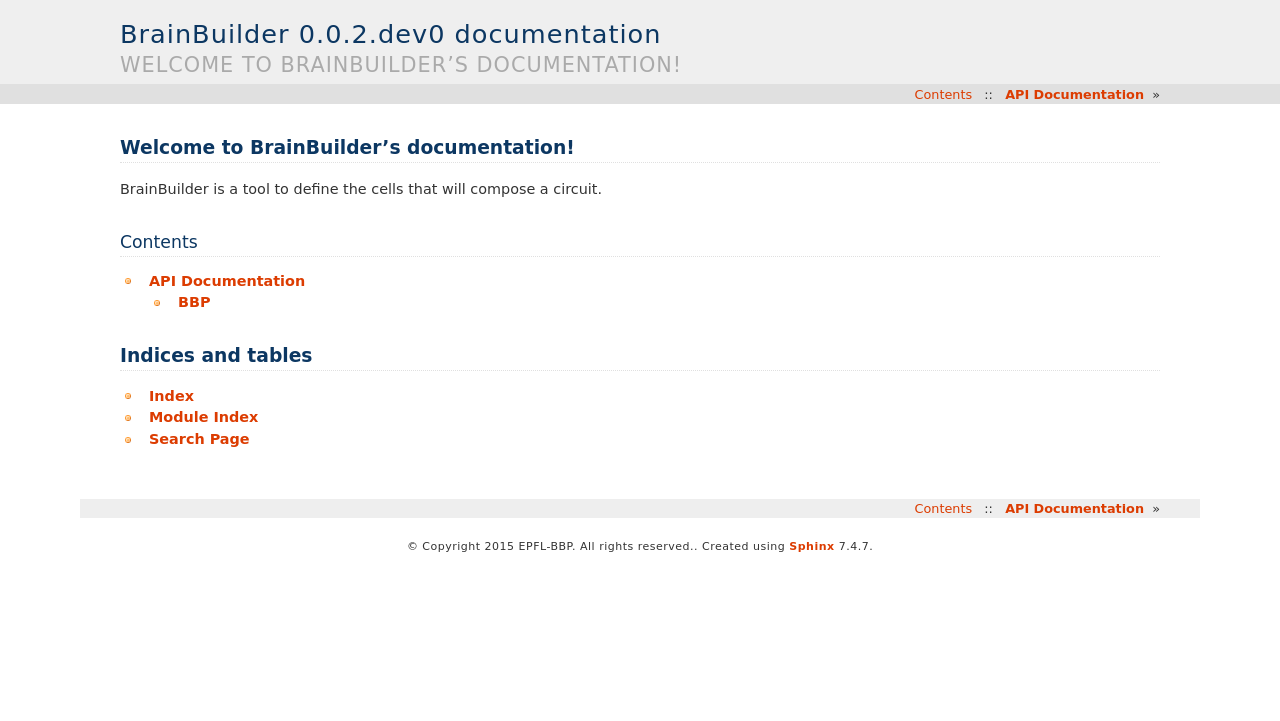
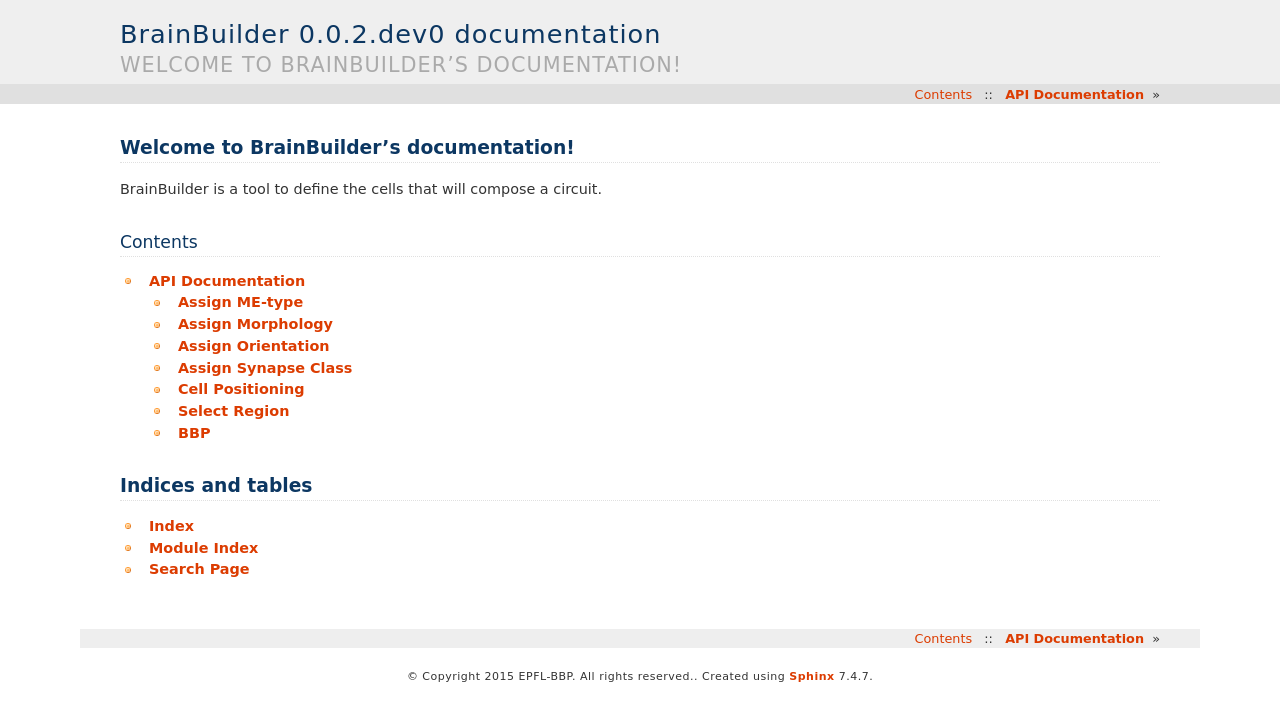
Before and after one commit to openbraininstitute/brainbuilder, a Sphinx documentation site: the page built from doc/source/index.rst, in a window 1280 px wide. Shown: the top 721 px of the page. Built offline with Sphinx 7.4.7, drawn with Linux system fonts in a browser that asks for light colours; some of the changed lines change nothing that is shown.

Commit message:
Updated doc
Change-Id: I671cf246431092dc53db9dfefd0643bf64efe243

```diff
--- a/doc/source/api.rst
+++ b/doc/source/api.rst
@@ -1,5 +1,50 @@
 API Documentation
 =================
+
+Assign ME-type
+--------------
+
+.. autofunction:: brainbuilder.assignment_metype.assign_metype_random
+
+.. autofunction:: brainbuilder.assignment_metype.assign_metype
+
+
+Assign Morphology
+-----------------
+
+.. autofunction:: brainbuilder.assignment_morphology.assign_morphology
+
+
+Assign Orientation
+------------------
+
+.. autofunction:: brainbuilder.assignment_orientation.randomise_orientations
+
+.. autofunction:: brainbuilder.assignment_orientation.assign_orientations
+
+
+
+Assign Synapse Class
+--------------------
+
+.. autofunction:: brainbuilder.assignment_synapse_class.assign_synapse_class_randomly
+
+.. autofunction:: brainbuilder.assignment_synapse_class.assign_synapse_class_from_spatial_dist
+
+
+Cell Positioning
+----------------
+
+.. autofunction:: brainbuilder.cell_positioning.cell_positioning
+
+
+Select Region
+-------------
+
+.. autofunction:: brainbuilder.select_region.select_hemisphere
+
+.. autofunction:: brainbuilder.select_region.select_region
+
 
 BBP
 ---
```
Also changed, not shown: 1 other file.
